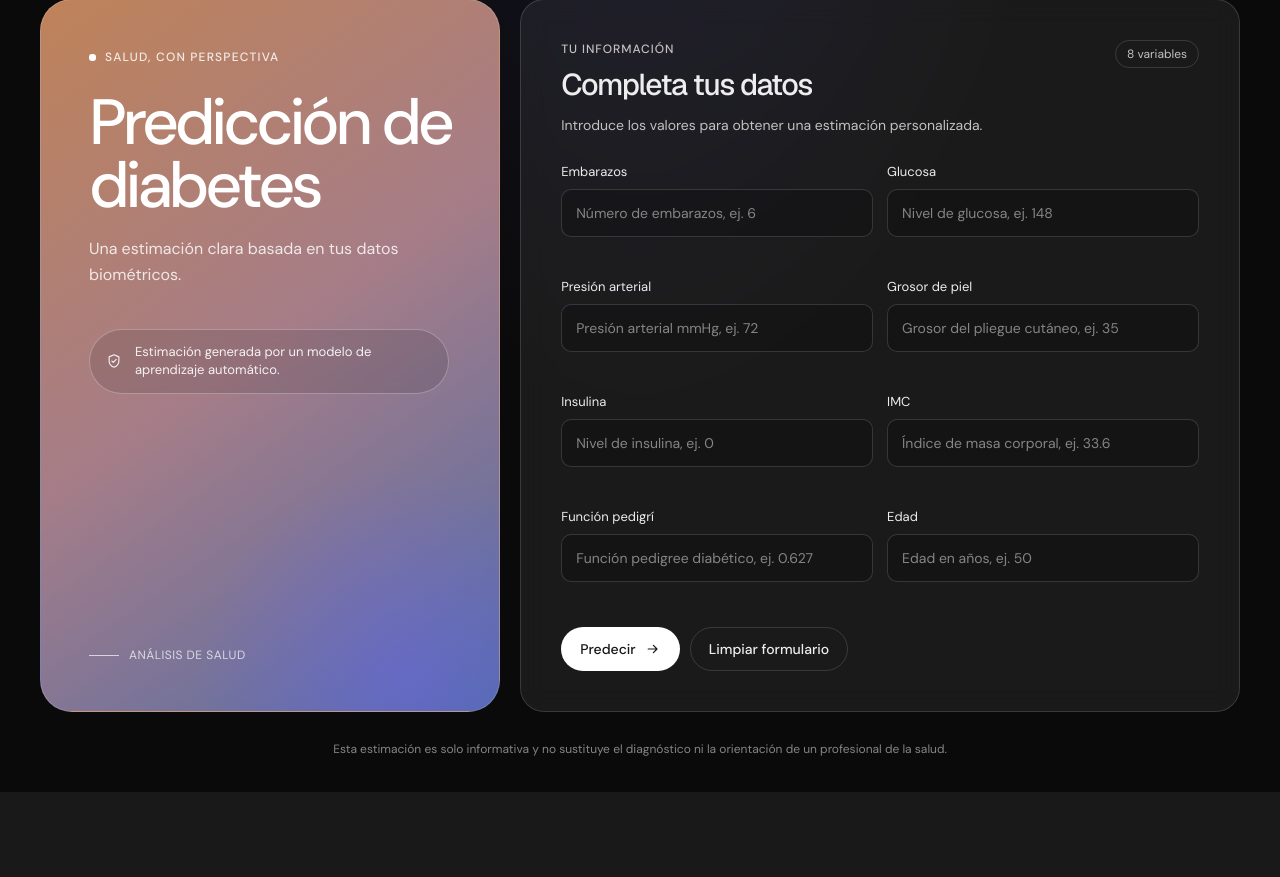
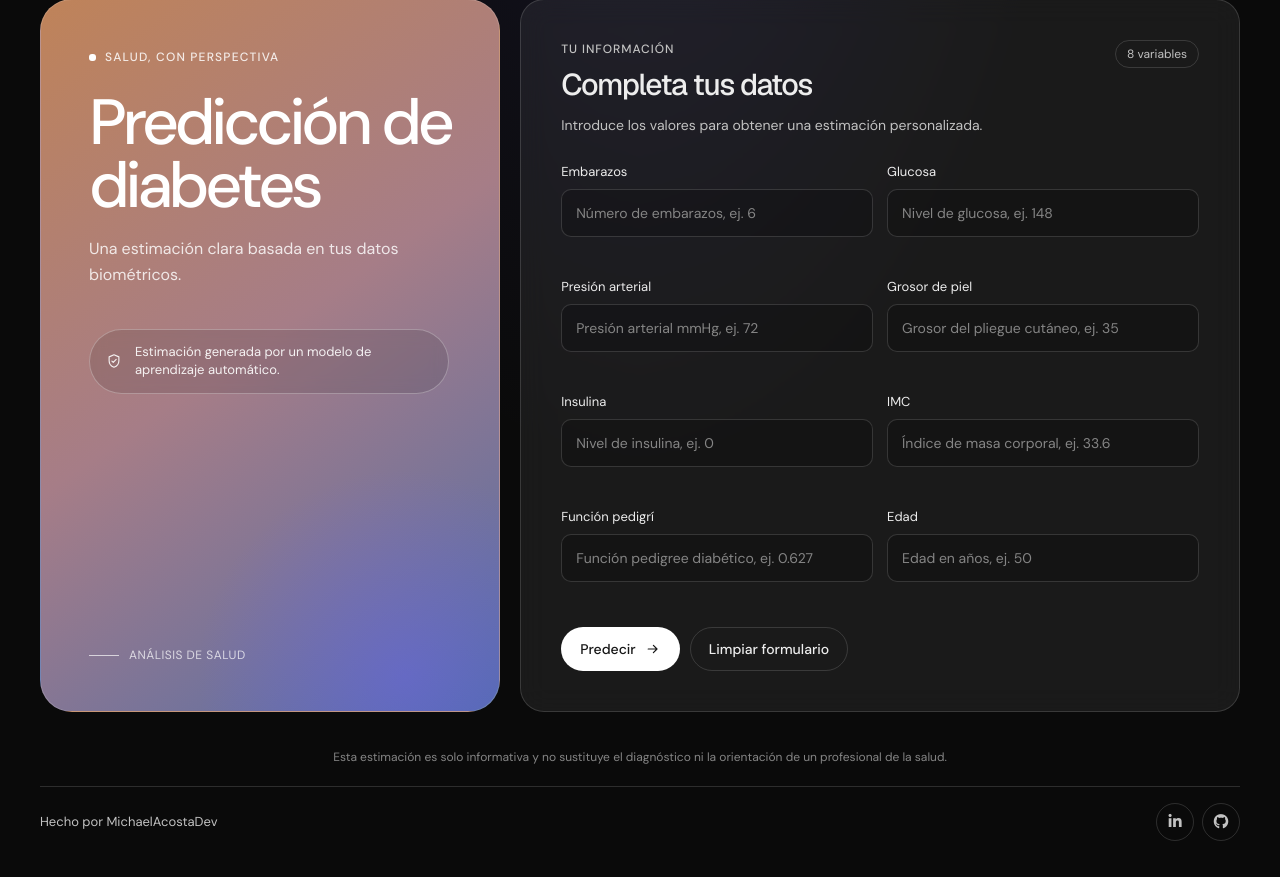
Before and after one commit to MichaelAcostaDev/diabetes-prediction-ml, a Flask app: page / in a window 1280 px wide. Shown: the part 137-1014 px from the top of the page. Before the commit the page ends 929 px from the top, so only its background shows below. Run offline with Flask 3, Linux system fonts and the light colour scheme.

Commit message:
Footer adds

```diff
--- a/static/css/style.css
+++ b/static/css/style.css
@@ -455,13 +455,68 @@ button.secondary:hover {
     transition: width 0.8s ease;
 }
 
+.app-footer {
+    display: flex;
+    flex-direction: column;
+    align-items: center;
+    gap: 18px;
+    padding: 8px 0 4px;
+}
+
 .disclaimer {
     max-width: 720px;
-    margin: 0 auto;
+    margin: 0;
     color: var(--color-slate);
     font-size: 12px;
     line-height: 1.6;
     text-align: center;
+}
+
+.footer-bottom {
+    display: flex;
+    width: 100%;
+    align-items: center;
+    justify-content: space-between;
+    gap: 16px;
+    padding-top: 16px;
+    border-top: 1px solid var(--color-hairline);
+}
+
+.author-credit {
+    margin: 0;
+    color: var(--color-ash);
+    font-size: 13px;
+}
+
+.social-links {
+    display: flex;
+    align-items: center;
+    gap: 8px;
+}
+
+.social-links a {
+    display: grid;
+    width: 38px;
+    height: 38px;
+    place-items: center;
+    border: 1px solid var(--color-hairline);
+    border-radius: var(--radius-pill);
+    color: var(--color-ash);
+    font-size: 15px;
+    text-decoration: none;
+    transition: color 160ms ease, border-color 160ms ease, background-color 160ms ease;
+}
+
+.social-links a:hover,
+.social-links a:focus-visible {
+    border-color: rgba(229, 229, 229, 0.38);
+    background: rgba(255, 255, 255, 0.06);
+    color: var(--color-white);
+}
+
+.social-links a:focus-visible {
+    outline: 2px solid rgba(255, 255, 255, 0.8);
+    outline-offset: 3px;
 }
 
 @media (max-width: 900px) {
@@ -607,6 +662,12 @@ button.secondary:hover {
     .action-row button {
         width: 100%;
     }
+
+    .footer-bottom {
+        flex-direction: column;
+        justify-content: center;
+        padding-top: 14px;
+    }
 }
 
 @media (prefers-reduced-motion: reduce) {
--- a/templates/index.html
+++ b/templates/index.html
@@ -8,6 +8,7 @@
     <link rel="preconnect" href="https://fonts.googleapis.com" />
     <link rel="preconnect" href="https://fonts.gstatic.com" crossorigin />
     <link href="https://fonts.googleapis.com/css2?family=DM+Sans:wght@400;500;600&family=Geist:wght@400;500;600&display=swap" rel="stylesheet" />
+    <link rel="stylesheet" href="https://cdnjs.cloudflare.com/ajax/libs/font-awesome/6.7.2/css/all.min.css" />
     <link rel="stylesheet" href="/static/css/style.css" />
 </head>
 <body>
@@ -101,7 +102,20 @@
                     </div>
                 </section>
             </div>
-            <p class="disclaimer">{{ translations.disclaimer }}</p>
+            <footer class="app-footer">
+                <p class="disclaimer">{{ translations.disclaimer }}</p>
+                <div class="footer-bottom">
+                    <p class="author-credit">{{ translations.author_credit }}</p>
+                    <nav class="social-links" aria-label="{{ translations.social_links_label }}">
+                        <a href="https://www.linkedin.com/in/michael-acosta-dev/" target="_blank" rel="noopener noreferrer" aria-label="LinkedIn" title="LinkedIn">
+                            <i class="fa-brands fa-linkedin-in" aria-hidden="true"></i>
+                        </a>
+                        <a href="https://github.com/MichaelAcostaDev" target="_blank" rel="noopener noreferrer" aria-label="GitHub" title="GitHub">
+                            <i class="fa-brands fa-github" aria-hidden="true"></i>
+                        </a>
+                    </nav>
+                </div>
+            </footer>
         </main>
     </div>
 
--- a/translations.py
+++ b/translations.py
@@ -15,6 +15,8 @@ TRANSLATIONS: Dict[str, Dict[str, object]] = {
         "form_description": "Introduce los valores para obtener una estimación personalizada.",
         "field_count": "variables",
         "disclaimer": "Esta estimación es solo informativa y no sustituye el diagnóstico ni la orientación de un profesional de la salud.",
+        "author_credit": "Hecho por MichaelAcostaDev",
+        "social_links_label": "Redes sociales",
         "predict_button": "Predecir",
         "reset_button": "Limpiar formulario",
         "language_label": "Idioma",
@@ -59,6 +61,8 @@ TRANSLATIONS: Dict[str, Dict[str, object]] = {
         "form_description": "Enter the values to receive a personalized estimate.",
         "field_count": "variables",
         "disclaimer": "This estimate is for informational purposes only and does not replace a diagnosis or guidance from a healthcare professional.",
+        "author_credit": "Made by MichaelAcostaDev",
+        "social_links_label": "Social media",
         "predict_button": "Predict",
         "reset_button": "Clear form",
         "language_label": "Language",
```
